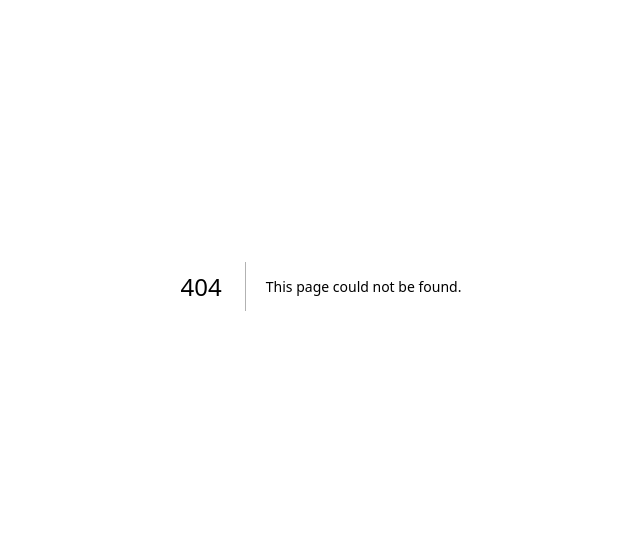
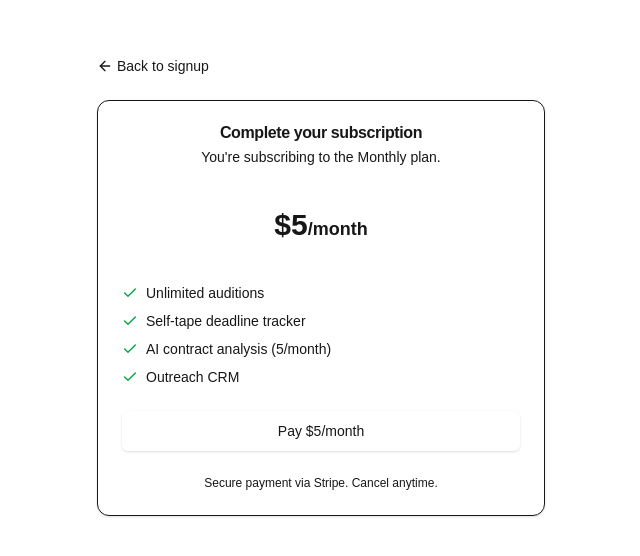
Before and after one commit to Christian-Hatcher/actor-os, a Next.js app: page /checkout in a window 1280 px wide. Before the commit this address had no page. Shown: the part 114-670 px from the top of the page, without its empty margins (319-959 px from the left). Built offline with nearby package versions, Linux system fonts and the light colour scheme.

Commit message:
feat: login + checkout pages

```diff
--- /dev/null
+++ b/src/app/checkout/page.tsx
@@ -0,0 +1,116 @@
+"use client"
+
+import { useState } from "react"
+import Link from "next/link"
+import { useSearchParams } from "next/navigation"
+import { Button } from "@/components/ui/button"
+import { Card, CardContent, CardHeader, CardTitle } from "@/components/ui/card"
+import { Check, ArrowLeft, Loader2 } from "lucide-react"
+
+export default function CheckoutPage() {
+  const searchParams = useSearchParams()
+  const plan = searchParams.get("plan") || "monthly"
+
+  const [loading, setLoading] = useState(false)
+
+  const planDetails = {
+    monthly: {
+      name: "Monthly",
+      price: "$5",
+      period: "/month",
+      features: [
+        "Unlimited auditions",
+        "Self-tape deadline tracker",
+        "AI contract analysis (5/month)",
+        "Outreach CRM",
+      ],
+    },
+    annual: {
+      name: "Annual",
+      price: "$45",
+      period: "/year",
+      features: [
+        "Everything in Monthly",
+        "AI contract analysis (10/month)",
+        "Priority support",
+        "Save $15/year",
+      ],
+    },
+  }
+
+  const selected = planDetails[plan as keyof typeof planDetails] || planDetails.monthly
+
+  const handleCheckout = async () => {
+    setLoading(true)
+    // TODO: Create Stripe Checkout Session
+    // const response = await fetch('/api/checkout', { method: 'POST', body: JSON.stringify({ plan }) })
+    // const { url } = await response.json()
+    // window.location.href = url
+
+    // Mock for now
+    setTimeout(() => {
+      setLoading(false)
+      alert("Stripe checkout would open here. This is a demo.")
+    }, 1500)
+  }
+
+  return (
+    <div className="min-h-screen flex items-center justify-center bg-muted">
+      <div className="w-full max-w-md">
+        <Link
+          href="/signup"
+          className="inline-flex items-center text-sm text-muted-foreground hover:text-foreground mb-6"
+        >
+          <ArrowLeft className="mr-1 h-4 w-4" />
+          Back to signup
+        </Link>
+
+        <Card>
+          <CardHeader className="text-center">
+            <CardTitle>Complete your subscription</CardTitle>
+            <p className="text-sm text-muted-foreground">
+              You're subscribing to the {selected.name} plan.
+            </p>
+          </CardHeader>
+          <CardContent className="space-y-6">
+            <div className="rounded-lg bg-muted p-4 text-center">
+              <div className="text-3xl font-bold">
+                {selected.price}
+                <span className="text-lg text-muted-foreground">{selected.period}</span>
+              </div>
+            </div>
+
+            <ul className="space-y-2">
+              {selected.features.map((feature) => (
+                <li key={feature} className="flex items-center gap-2 text-sm">
+                  <Check className="h-4 w-4 text-green-600" />
+                  {feature}
+                </li>
+              ))}
+            </ul>
+
+            <Button
+              className="w-full"
+              size="lg"
+              onClick={handleCheckout}
+              disabled={loading}
+            >
+              {loading ? (
+                <>
+                  <Loader2 className="mr-2 h-4 w-4 animate-spin" />
+                  Redirecting to Stripe...
+                </>
+              ) : (
+                `Pay ${selected.price}${selected.period}`
+              )}
+            </Button>
+
+            <p className="text-center text-xs text-muted-foreground">
+              Secure payment via Stripe. Cancel anytime.
+            </p>
+          </CardContent>
+        </Card>
+      </div>
+    </div>
+  )
+}
--- /dev/null
+++ b/src/app/login/page.tsx
@@ -0,0 +1,99 @@
+"use client"
+
+import { useState } from "react"
+import Link from "next/link"
+import { useRouter } from "next/navigation"
+import { Button } from "@/components/ui/button"
+import { Input } from "@/components/ui/input"
+import { Card, CardContent, CardHeader, CardTitle } from "@/components/ui/card"
+import { Clapperboard, Loader2 } from "lucide-react"
+
+export default function LoginPage() {
+  const router = useRouter()
+  const [email, setEmail] = useState("")
+  const [password, setPassword] = useState("")
+  const [loading, setLoading] = useState(false)
+  const [error, setError] = useState("")
+
+  const handleSubmit = async (e: React.FormEvent) => {
+    e.preventDefault()
+    setLoading(true)
+    setError("")
+
+    // TODO: Replace with Supabase auth
+    // const { error } = await supabase.auth.signInWithPassword({ email, password })
+    // if (error) setError(error.message)
+    // else router.push('/dashboard')
+
+    setTimeout(() => {
+      setLoading(false)
+      router.push("/dashboard")
+    }, 1000)
+  }
+
+  return (
+    <div className="min-h-screen flex items-center justify-center bg-muted">
+      <div className="w-full max-w-md">
+        <div className="flex items-center justify-center gap-2 mb-8">
+          <Clapperboard className="h-6 w-6" />
+          <span className="text-xl font-bold">Actor OS</span>
+        </div>
+
+        <Card>
+          <CardHeader className="text-center">
+            <CardTitle>Welcome back</CardTitle>
+            <p className="text-sm text-muted-foreground">
+              Log in to your Actor OS dashboard.
+            </p>
+          </CardHeader>
+          <CardContent>
+            <form onSubmit={handleSubmit} className="space-y-4">
+              <div>
+                <label className="text-sm font-medium">Email</label>
+                <Input
+                  type="email"
+                  value={email}
+                  onChange={(e) => setEmail(e.target.value)}
+                  placeholder="actor@example.com"
+                  required
+                />
+              </div>
+              <div>
+                <label className="text-sm font-medium">Password</label>
+                <Input
+                  type="password"
+                  value={password}
+                  onChange={(e) => setPassword(e.target.value)}
+                  placeholder="Your password"
+                  required
+                />
+              </div>
+
+              {error && (
+                <p className="text-sm text-red-600">{error}</p>
+              )}
+
+              <Button type="submit" className="w-full" disabled={loading}>
+                {loading ? (
+                  <>
+                    <Loader2 className="mr-2 h-4 w-4 animate-spin" />
+                    Logging in...
+                  </>
+                ) : (
+                  "Log In"
+                )}
+              </Button>
+            </form>
+
+            <p className="text-center text-sm text-muted-foreground mt-4">
+              Don't have an account?{" "}
+              <Link href="/signup" className="text-primary hover:underline">
+                Sign up
+              </Link>
+            </p>
+          </CardContent>
+        </Card>
+      </div>
+    </div>
+  )
+}
```
